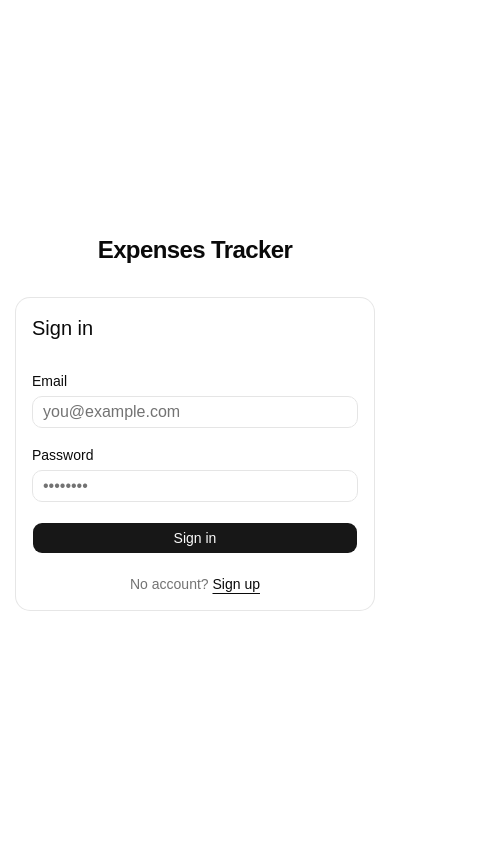
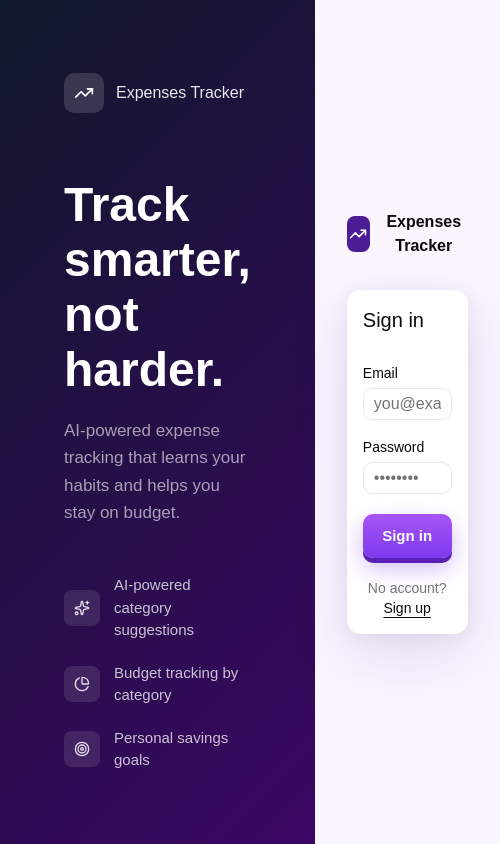
Before and after one commit to Polinamed57/Expenses-Tracker, a React (Vite) app: page /login in a window 390 px wide. Shown: the whole page, 500 px wide, since content can reach past the window. Built offline with nearby package versions, Linux system fonts and the light colour scheme; no server answers.

Commit message:
Redesign login page with split layout and mobile version

```diff
--- a/package.json
+++ b/package.json
@@ -13,6 +13,7 @@
     "@anthropic-ai/sdk": "^0.87.0",
     "@base-ui/react": "^1.3.0",
     "@fontsource-variable/geist": "^5.2.8",
+    "@fontsource-variable/space-grotesk": "^5.2.10",
     "@hookform/resolvers": "^5.2.2",
     "@supabase/supabase-js": "^2.102.1",
     "@tailwindcss/vite": "^4.2.2",
--- a/src/components/auth/LoginForm.tsx
+++ b/src/components/auth/LoginForm.tsx
@@ -72,7 +72,32 @@ export function LoginForm() {
         <p className="text-sm text-destructive">{serverError}</p>
       )}
 
-      <Button type="submit" disabled={isSubmitting} className="w-full">
+      <Button
+        type="submit"
+        disabled={isSubmitting}
+        className="login-btn w-full"
+        style={{
+          background: 'linear-gradient(180deg, #a855f7 0%, #7c3aed 100%)',
+          border: 'none',
+          height: '44px',
+          fontSize: '15px',
+          fontWeight: 600,
+          boxShadow: '0 5px 0px #5b21b6, 0 10px 25px rgba(124, 58, 237, 0.35)',
+          transition: 'transform 0.1s ease, box-shadow 0.1s ease',
+        }}
+        onMouseDown={(e) => {
+          e.currentTarget.style.transform = 'translateY(4px)'
+          e.currentTarget.style.boxShadow = '0 1px 0px #5b21b6, 0 4px 12px rgba(124, 58, 237, 0.25)'
+        }}
+        onMouseUp={(e) => {
+          e.currentTarget.style.transform = 'translateY(0)'
+          e.currentTarget.style.boxShadow = '0 5px 0px #5b21b6, 0 10px 25px rgba(124, 58, 237, 0.35)'
+        }}
+        onMouseLeave={(e) => {
+          e.currentTarget.style.transform = 'translateY(0)'
+          e.currentTarget.style.boxShadow = '0 5px 0px #5b21b6, 0 10px 25px rgba(124, 58, 237, 0.35)'
+        }}
+      >
         {isSubmitting ? 'Signing in...' : 'Sign in'}
       </Button>
 
--- a/src/index.css
+++ b/src/index.css
@@ -1,4 +1,5 @@
 @import "tailwindcss";
+@import "@fontsource-variable/space-grotesk";
 @import "tw-animate-css";
 @import "shadcn/tailwind.css";
 @import "@fontsource-variable/geist";
--- a/src/pages/Login.tsx
+++ b/src/pages/Login.tsx
@@ -1,14 +1,122 @@
+import { TrendingUp, Sparkles, ChartPie, Target } from 'lucide-react'
 import { Card, CardContent, CardHeader, CardTitle } from '@/components/ui/card'
 import { LoginForm } from '@/components/auth/LoginForm'
 
+const features = [
+  { icon: Sparkles, text: 'AI-powered category suggestions' },
+  { icon: ChartPie, text: 'Budget tracking by category' },
+  { icon: Target, text: 'Personal savings goals' },
+]
+
 export default function Login() {
   return (
-    <div className="flex min-h-screen items-center justify-center bg-background px-4">
-      <div className="w-full max-w-sm">
-        <div className="mb-8 text-center">
-          <h1 className="text-2xl font-semibold tracking-tight">Expenses Tracker</h1>
+    <div style={{ display: 'flex', minHeight: '100vh', position: 'relative' }}>
+
+      {/* Left panel */}
+      <div
+        style={{
+          flex: '0 0 55%',
+          background: 'linear-gradient(135deg, #0f172a 0%, #3b0764 100%)',
+          display: 'flex',
+          flexDirection: 'column',
+          justifyContent: 'center',
+          padding: '64px',
+        }}
+        className="hidden md:flex"
+      >
+        {/* Logo */}
+        <div style={{ display: 'flex', alignItems: 'center', gap: '12px', marginBottom: '64px' }}>
+          <span style={{
+            display: 'flex', alignItems: 'center', justifyContent: 'center',
+            width: '40px', height: '40px', borderRadius: '10px',
+            background: 'rgba(255,255,255,0.15)', backdropFilter: 'blur(8px)',
+          }}>
+            <TrendingUp size={20} color="white" />
+          </span>
+          <span style={{ color: 'rgba(255,255,255,0.9)', fontSize: '16px', fontWeight: 500, fontFamily: "'Space Grotesk Variable', sans-serif" }}>
+            Expenses Tracker
+          </span>
         </div>
-        <Card>
+
+        {/* Headline */}
+        <div style={{ marginBottom: '48px' }}>
+          <h1 style={{
+            fontFamily: "'Space Grotesk Variable', sans-serif",
+            fontSize: '48px',
+            fontWeight: 700,
+            color: 'white',
+            lineHeight: 1.15,
+            marginBottom: '20px',
+          }}>
+            Track smarter,<br />not harder.
+          </h1>
+          <p style={{
+            color: 'rgba(255,255,255,0.6)',
+            fontSize: '17px',
+            lineHeight: 1.6,
+            maxWidth: '380px',
+          }}>
+            AI-powered expense tracking that learns your habits and helps you stay on budget.
+          </p>
+        </div>
+
+        {/* Features */}
+        <div style={{ display: 'flex', flexDirection: 'column', gap: '20px' }}>
+          {features.map(({ icon: Icon, text }) => (
+            <div key={text} style={{ display: 'flex', alignItems: 'center', gap: '14px' }}>
+              <span style={{
+                display: 'flex', alignItems: 'center', justifyContent: 'center',
+                width: '36px', height: '36px', borderRadius: '8px',
+                background: 'rgba(255,255,255,0.1)', flexShrink: 0,
+              }}>
+                <Icon size={16} color="rgba(255,255,255,0.85)" />
+              </span>
+              <span style={{ color: 'rgba(255,255,255,0.75)', fontSize: '15px' }}>{text}</span>
+            </div>
+          ))}
+        </div>
+      </div>
+
+      {/* Gradient blend between panels */}
+      <div
+        className="hidden md:block"
+        style={{
+          position: 'absolute',
+          top: 0,
+          left: 'calc(55% - 180px)',
+          width: '180px',
+          height: '100%',
+          background: 'linear-gradient(to right, rgba(76,29,149,0) 0%, rgba(139,92,246,0.35) 30%, rgba(167,139,250,0.65) 60%, rgba(221,214,254,0.92) 82%, #faf5ff 100%)',
+          pointerEvents: 'none',
+          zIndex: 5,
+        }}
+      />
+
+      {/* Right panel */}
+      <div style={{
+        flex: 1,
+        display: 'flex',
+        alignItems: 'center',
+        justifyContent: 'center',
+        padding: '32px',
+        background: '#faf5ff',
+      }}>
+        <div style={{ width: '100%', maxWidth: '360px' }}>
+          {/* Mobile logo */}
+          <div className="md:hidden" style={{ textAlign: 'center', marginBottom: '32px' }}>
+            <div style={{ display: 'inline-flex', alignItems: 'center', gap: '10px' }}>
+              <span style={{
+                display: 'flex', alignItems: 'center', justifyContent: 'center',
+                width: '36px', height: '36px', borderRadius: '8px',
+                background: '#4c1d95',
+              }}>
+                <TrendingUp size={18} color="white" />
+              </span>
+              <span style={{ fontSize: '16px', fontWeight: 600 }}>Expenses Tracker</span>
+            </div>
+          </div>
+
+          <Card style={{ boxShadow: '0 20px 60px rgba(76, 29, 149, 0.12), 0 4px 20px rgba(0,0,0,0.06)' }}>
             <CardHeader className="pb-4">
               <CardTitle className="text-xl">Sign in</CardTitle>
             </CardHeader>
@@ -18,5 +126,7 @@ export default function Login() {
           </Card>
         </div>
       </div>
+
+    </div>
   )
 }
```
Also changed, not shown: 1 other file (tests, documents, lock files or other folders). Lines whose indentation alone changed are shown as unchanged.
